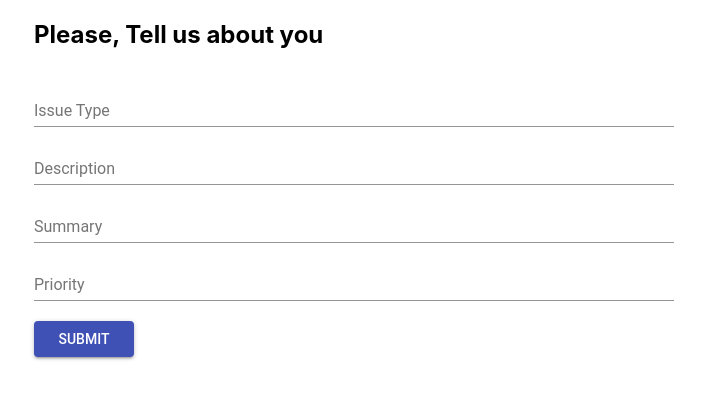
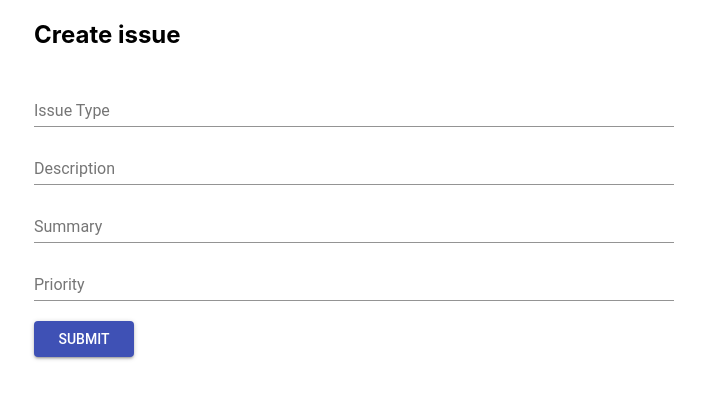
Before and after one commit to martineizayaga/bug-tracker, a React (Create React App) app in the folder client/: page /create in a window 1280 px wide. Shown: the top 398 px of the page, without its empty margins (286-991 px from the left). Built offline with nearby package versions, Linux system fonts and the light colour scheme.

Commit message:
form out of way completed

```diff
--- a/client/src/components/Form.jsx
+++ b/client/src/components/Form.jsx
@@ -52,7 +52,7 @@ class Form extends Component {
   render() {
     return (
       <form className="form noValidate" autoComplete="off" onSubmit={this.submit}>
-        <h2>Please, Tell us about you</h2>
+        <h2>Create issue</h2>
         <TextField
           id="standard-dense"
           value={this.state.issue_type}
```
